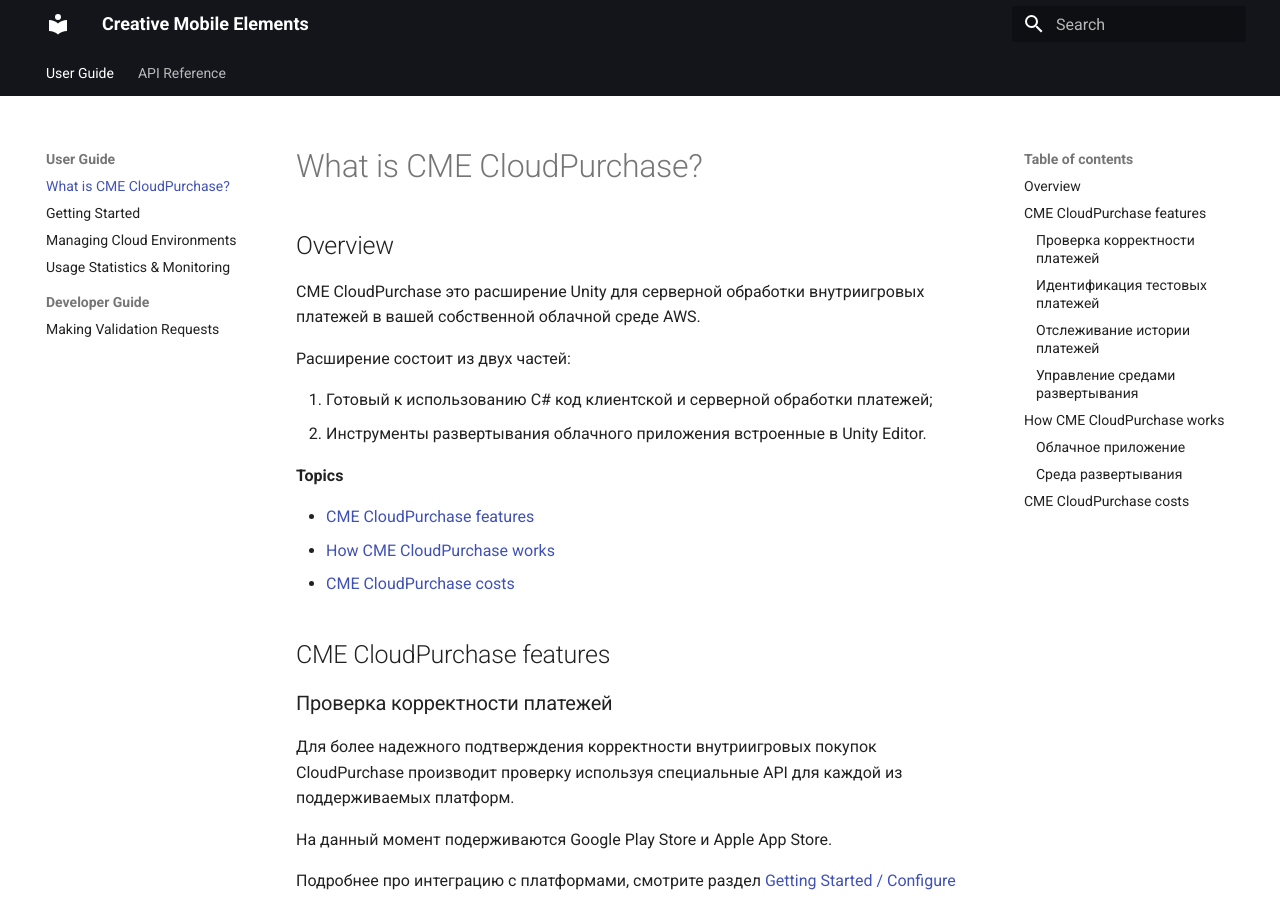
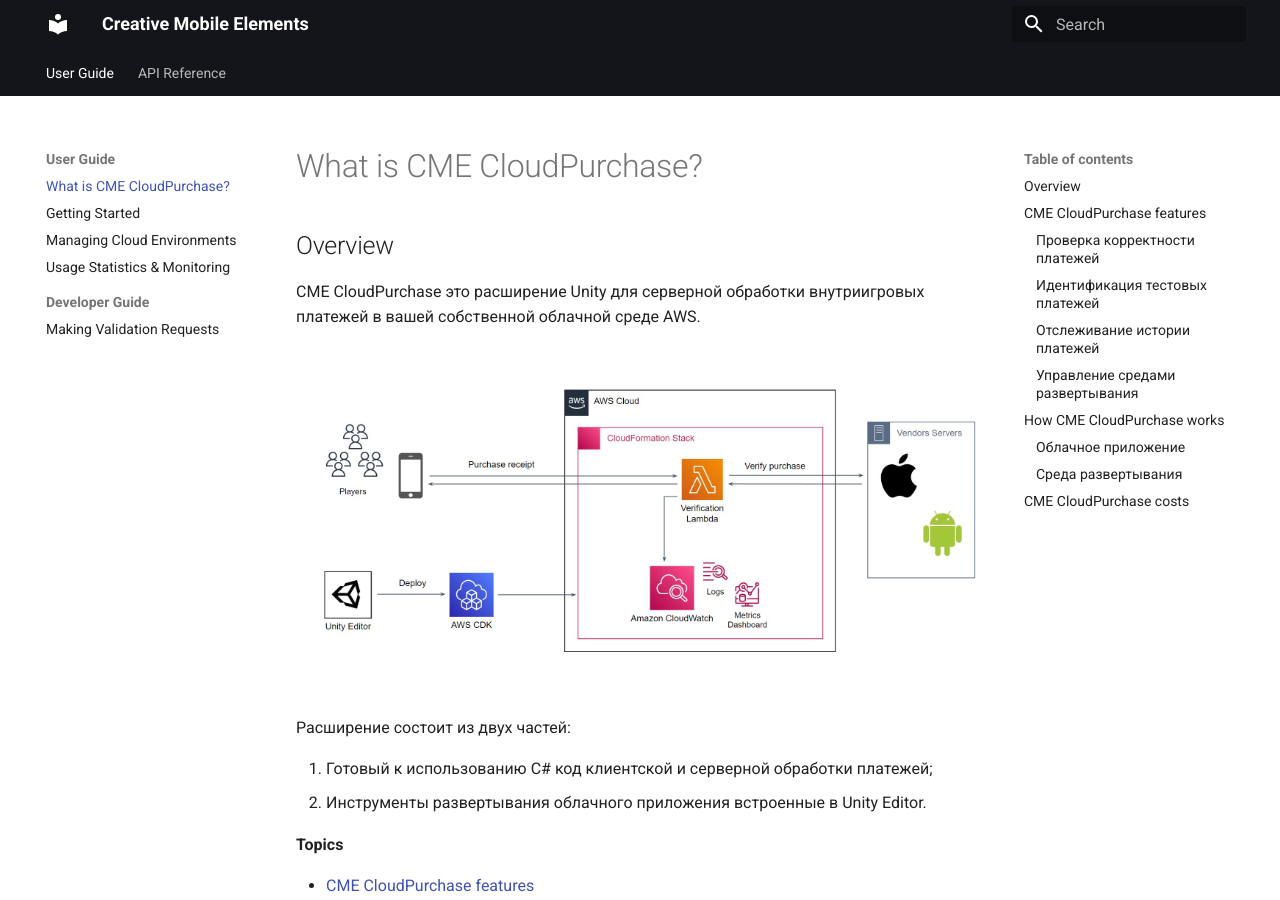
Before and after one commit to creative-mobile/CME.Documentation, an MkDocs documentation site: the page built from docs/index.md, in a window 1280 px wide and 900 px high. Built offline with MkDocs 1.6.1 and Material for MkDocs 9.7.7, drawn with Linux system fonts in a browser that asks for light colours.

Commit message:
Architecture scheme added

```diff
--- a/docs/index.md
+++ b/docs/index.md
@@ -3,6 +3,8 @@
 ## Overview
 
 CME CloudPurchase это расширение Unity для серверной обработки внутриигровых платежей в вашей собственной облачной среде AWS.
+
+![!](../assets/architecture.jpg)
 
 Расширение состоит из двух частей:
 
```
Also changed, not shown: docs/assets/architecture.jpg (added).
